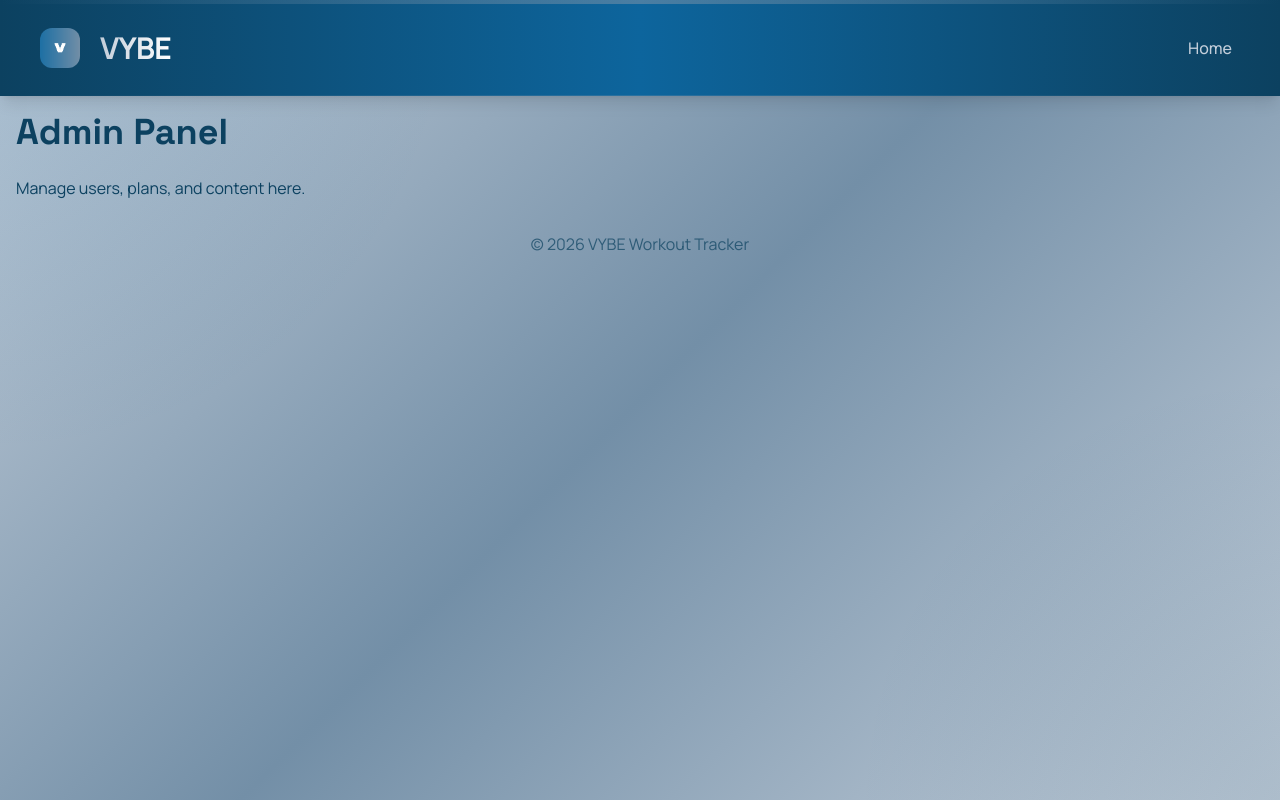
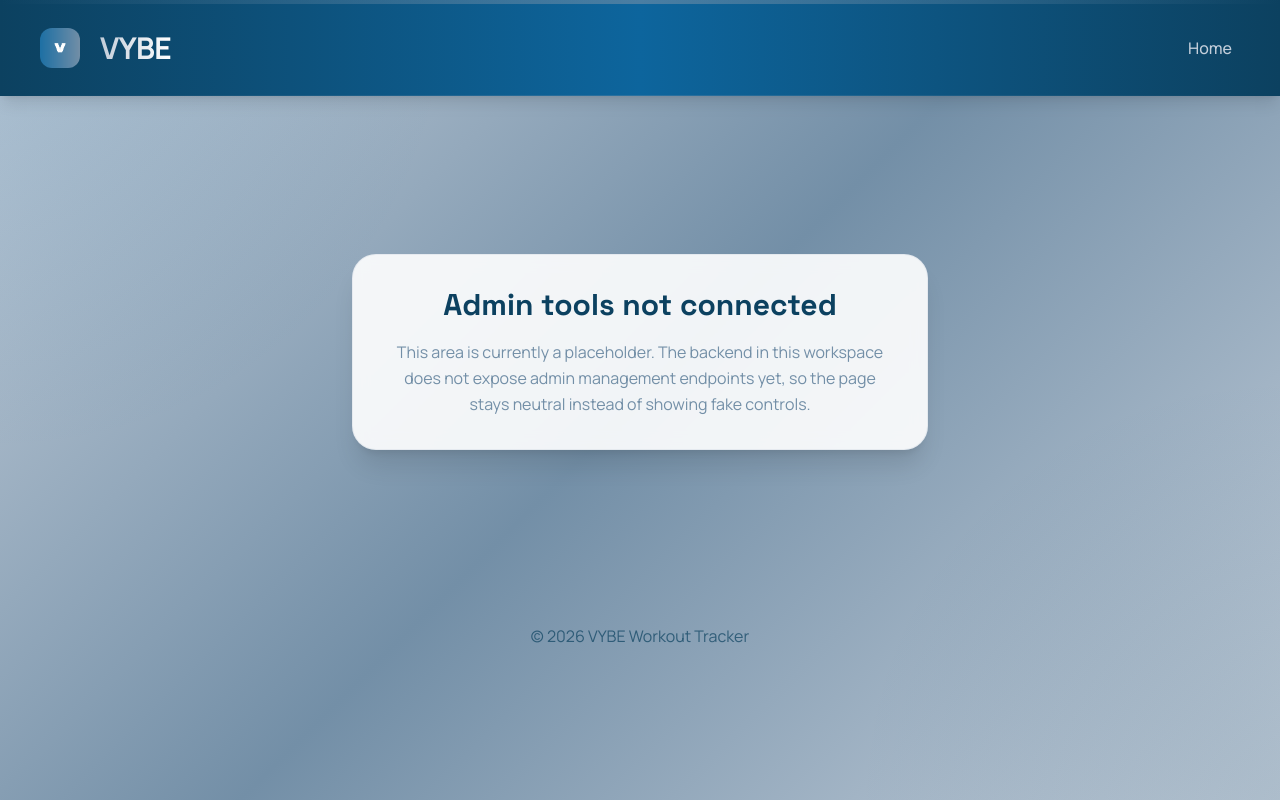
Before and after one commit to madubashinii/VYBE, a Next.js app in the folder frontend/: page /admin in a window 1280 px wide. Built offline with nearby package versions, Linux system fonts and the light colour scheme.

Commit message:
Refactor AdminPanel layout and update Register component to store user data and redirect to dashboard after registration.

```diff
--- a/frontend/src/app/admin/page.jsx
+++ b/frontend/src/app/admin/page.jsx
@@ -1,8 +1,12 @@
 export default function AdminPanel() {
     return (
-        <div>
-            <h1 className="text-grotto text-4xl font-bold mb-6">Admin Panel</h1>
-            <p className="text-cornflower">Manage users, plans, and content here.</p>
+        <div className="min-h-[60vh] flex items-center justify-center px-6">
+            <div className="max-w-xl w-full bg-white/90 backdrop-blur-sm rounded-3xl shadow-xl border border-[#c3ceda]/30 p-8 text-center">
+                <h1 className="text-[#0c4160] text-3xl font-bold mb-4">Admin tools not connected</h1>
+                <p className="text-[#738fa7] leading-relaxed">
+                    This area is currently a placeholder. The backend in this workspace does not expose admin management endpoints yet, so the page stays neutral instead of showing fake controls.
+                </p>
+            </div>
         </div>
     );
 }
--- a/frontend/src/app/register/page.jsx
+++ b/frontend/src/app/register/page.jsx
@@ -27,8 +27,9 @@ export default function Register() {
                 formData
             );
             localStorage.setItem("token", response.data.token);
+            localStorage.setItem("user", JSON.stringify(response.data.user));
             alert("Registration complete!");
-            window.location.href = "/login";
+            window.location.href = "/dashboard";
         } catch (err) {
             console.log(err.response?.data || err.message);
             alert(err.response?.data?.message || "Registration failed");
--- a/frontend/src/components/Chart.jsx
+++ b/frontend/src/components/Chart.jsx
@@ -2,13 +2,16 @@ import { LineChart, Line, XAxis, YAxis, CartesianGrid, Tooltip, ResponsiveContai
 
 
 export default function Chart({ title, data }) {
+    const chartData = Array.isArray(data) ? data : [];
+    const xAxisKey = chartData[0]?.day ? "day" : "week";
+
     return (
         <div className="bg-white/90 backdrop-blur-sm rounded-2xl shadow-lg p-6 border border-[#c3ceda]/30">
             <h3 className="text-[#0c4160] text-xl font-bold mb-4">{title}</h3>
             <ResponsiveContainer width="100%" height={200}>
-                <LineChart data={data}>
+                <LineChart data={chartData}>
                     <CartesianGrid strokeDasharray="3 3" stroke="#c3ceda" opacity={0.3} />
-                    <XAxis dataKey={data[0]?.day ? "day" : "week"} stroke="#738fa7" />
+                    <XAxis dataKey={xAxisKey} stroke="#738fa7" />
                     <YAxis stroke="#738fa7" />
                     <Tooltip
                         contentStyle={{
--- a/frontend/src/components/Modal.jsx
+++ b/frontend/src/components/Modal.jsx
@@ -3,9 +3,9 @@ export default function Modal({ isOpen, onClose, children }) {
 
     return (
         <div className="fixed inset-0 bg-black bg-opacity-50 flex items-center justify-center z-50">
-            <div className="bg-navy p-6 rounded shadow-lg w-96">
+            <div className="bg-white p-6 rounded-2xl shadow-2xl w-96 border border-[#c3ceda]/30">
                 <button
-                    className="text-red-500 mb-4"
+                    className="text-red-500 mb-4 font-semibold"
                     onClick={onClose}
                 >
                     Close
```
